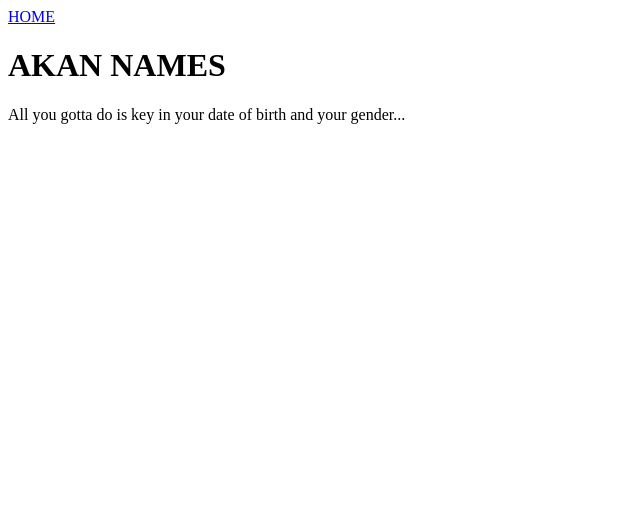
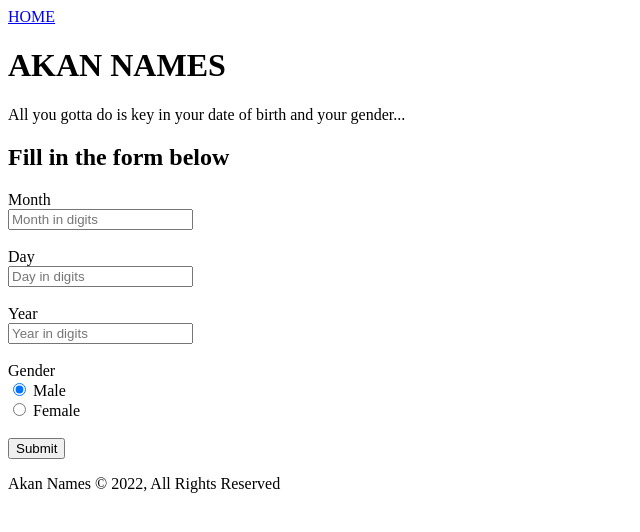
Before and after one commit to nealwaga/Akan-Names, a plain HTML site: page akan.html in a window 1280 px wide. Shown: the whole page, without its empty margins (0-640 px from the left). Drawn offline with Linux system fonts and the light colour scheme.

Commit message:
finished up akan page

```diff
--- a/akan.html
+++ b/akan.html
@@ -19,6 +19,40 @@
 
             <p> All you gotta do is key in your date of birth and your gender... </p>
 
+            <div class="card">
+                <div class="card-body">
+
+                    <h2> Fill in the form below </h2>
+
+                    <div class="set">
+                        <label> Month </label><br />
+                        <input type="text" id="month" placeholder="Month in digits" required /><br /><br />
+                        <label> Day </label><br />
+                        <input type="text" id="day" placeholder="Day in digits" required /><br /><br />
+                        <label> Year </label><br />
+                        <input type="text" id="year" placeholder="Year in digits" required /><br /><br />
+                        <label> Gender </label><br />
+                        <input type="radio" name="gender" id="gender" value="male" checked /> Male
+                        <br />
+                        <input type="radio" name="gender" id="gender" value="female" /> Female
+                        <br /><br />
+                        <input type="submit" class="btn-1" value="Submit" onclick="output()" />
+
+                        <div id="outcome"></div>
+                    </div>
+                    <p id="display"></p>
+
+                </div>
+                <div class="footer">
+                    <p>Akan Names &copy; 2022, All Rights Reserved</p>
+
+                    <script src='js/index.js'></script>
+
+                </div>
+
+                </header>
+            </div>
+
         </div>
 
     </div>
```
